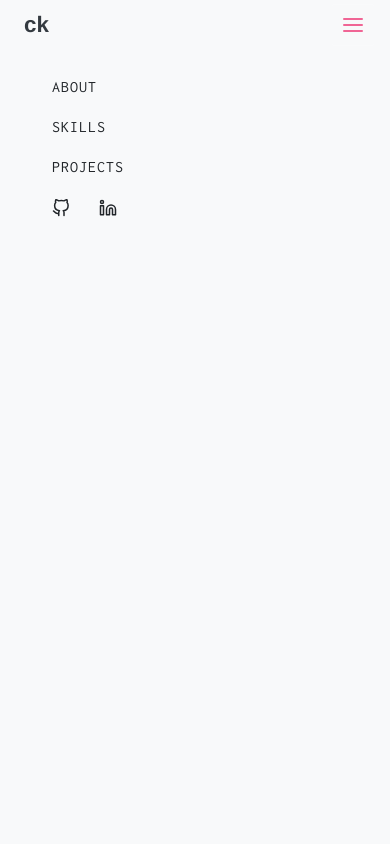
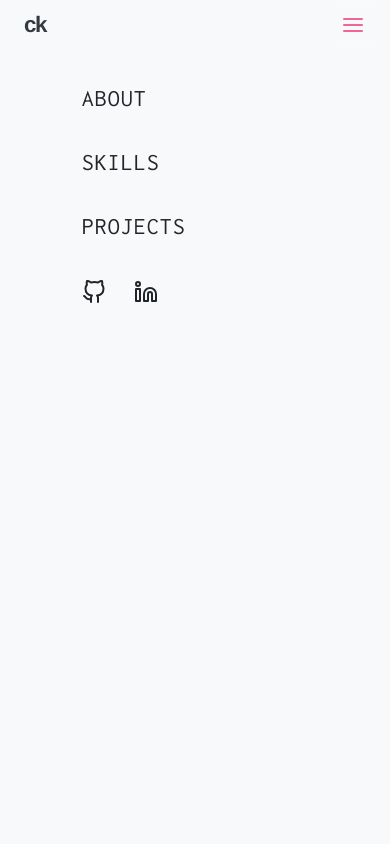
Before and after one commit to chk-yourself/my-portfolio, a plain HTML site: page index.html in a window 390 px wide. Both pictures are taken after a click on the button "Toggle navigation". Shown: the top 844 px of the page. Drawn offline with nearby package versions, Linux system fonts and the light colour scheme; a web font is replaced by a local one.

Commit message:
fixed mobile menu and added navlink hover style

```diff
--- a/js/main.js
+++ b/js/main.js
@@ -6,6 +6,7 @@
 
         if ($('#navbarResponsive').hasClass('show')) {
             $('#navbarResponsive').removeClass('show');
+            $('body').removeClass('menu-open');
         }
 
         $('html, body').animate({
@@ -32,9 +33,15 @@
                 });
             }
         });
-
 });
 
+$('button[data-toggle="collapse"]').on('click', function(e) {
+    if ($('#navbarResponsive').hasClass('show')) {
+        $('body').removeClass('menu-open');
+    } else {
+        $('body').addClass('menu-open');
+    }
+});
 
   feather.replace();
 
--- a/js/projects.js
+++ b/js/projects.js
@@ -40,7 +40,7 @@
     ),
     new Project(
       'Makerbook Refresh',
-      '<p>I rebuilt and redesigned <a class="link--inline" href="http://makerbook.net/">Makerbook</a>, a single-page application that features digital design resources, with a card-based layout and off-canvas menu to increase responsiveness, facilitate navigation, and present content in a more digestible format.</p>',
+      '<p>I rebuilt and redesigned Makerbook (<a class="link--inline" href="http://makerbook.net/">view original design</a>), a single-page application that features digital design resources, with a card-based layout and off-canvas menu to increase responsiveness, facilitate navigation, and present content in a more digestible format.</p>',
       ['React', 'React Router', 'Node/npm', 'Webpack', 'HTML', 'CSS', 'SCSS'],
       ['UX/UI Design', 'Web Design', 'Responsive Design'],
       'https://chk-yourself.github.io/makerbook-refresh/',
--- a/scss/base/_global.scss
+++ b/scss/base/_global.scss
@@ -10,6 +10,9 @@ html, body {
 body {
   overflow-x: hidden;
   background-color: $gray-000;
+  &.menu-open {
+    overflow: hidden;
+  }
 }
 
 p {
--- a/scss/base/_mixins.scss
+++ b/scss/base/_mixins.scss
@@ -21,7 +21,7 @@
 
 @mixin highlight($axis, $color, $startLength, $endLength: 100%) {
   text-decoration: none;
-  transition: all .2s ease-in-out;
+  transition: background .2s ease-in-out;
   @if $axis == x {
     background: linear-gradient(to right, $color 0, $color 100%);
     background-position: 0 100%;
--- a/scss/components/_navigation.scss
+++ b/scss/components/_navigation.scss
@@ -34,6 +34,7 @@
     font-family: $heading-font;
     font-weight: 700;
     padding: 8px;
+    letter-spacing: -0.06em;
     &.active,
     &:active,
     &:focus,
@@ -64,13 +65,14 @@
         &.active {
           background-size: 100% 45%;
         }
+        &:hover {
+          background: linear-gradient(to right, $lt-accent-2 0, $lt-accent-2 100%) no-repeat;
+          background-position: 0 100%;
+        }
       }
     }
   }
   @include md {
-    -webkit-transition: padding-top 0.3s, padding-bottom 0.3s;
-    -moz-transition: padding-top 0.3s, padding-bottom 0.3s;
-    transition: padding-top 0.3s, padding-bottom 0.3s;
     border: none;
     .navbar-brand {
       -webkit-transition: all 0.3s;
@@ -134,6 +136,7 @@
   }
 
   .navbar-collapse {
+    transition: none;
     .navbar-nav {
       background-color: $gray-000;
       @include md {
@@ -143,17 +146,19 @@
     &.show {
       .navbar-nav {
         height: 100vh;
-        width: 100vw;
-        margin-right: -16px;
-        margin-left: -16px;
+        width: 100%;
         position: absolute;
-        padding-left: 40px;
+        padding-left: 15%;
         transition: all .2s ease-in-out;
         .nav-item {
           padding: 8px 0;
         }
         .nav-link {
-          display: inline;
+          font-size: 1.5rem;
+          .feather {
+            width: 24px;
+            height: 24px;
+          }
         }
       }
     }
```
Also changed, not shown: css/styles.css, 1 other file.
